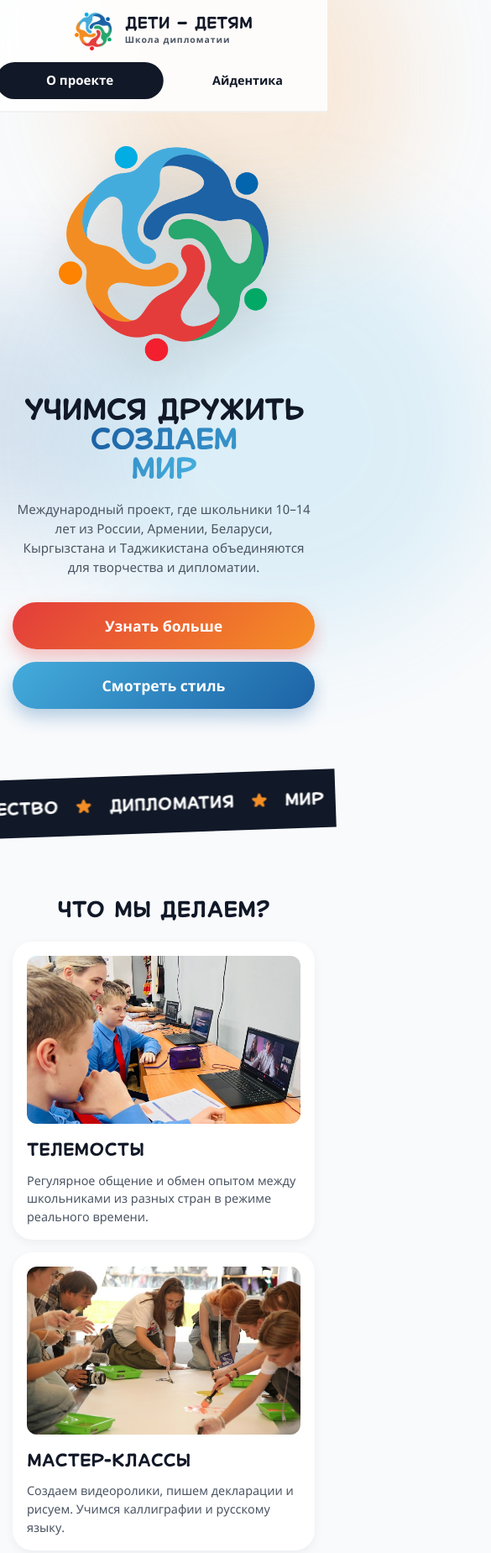
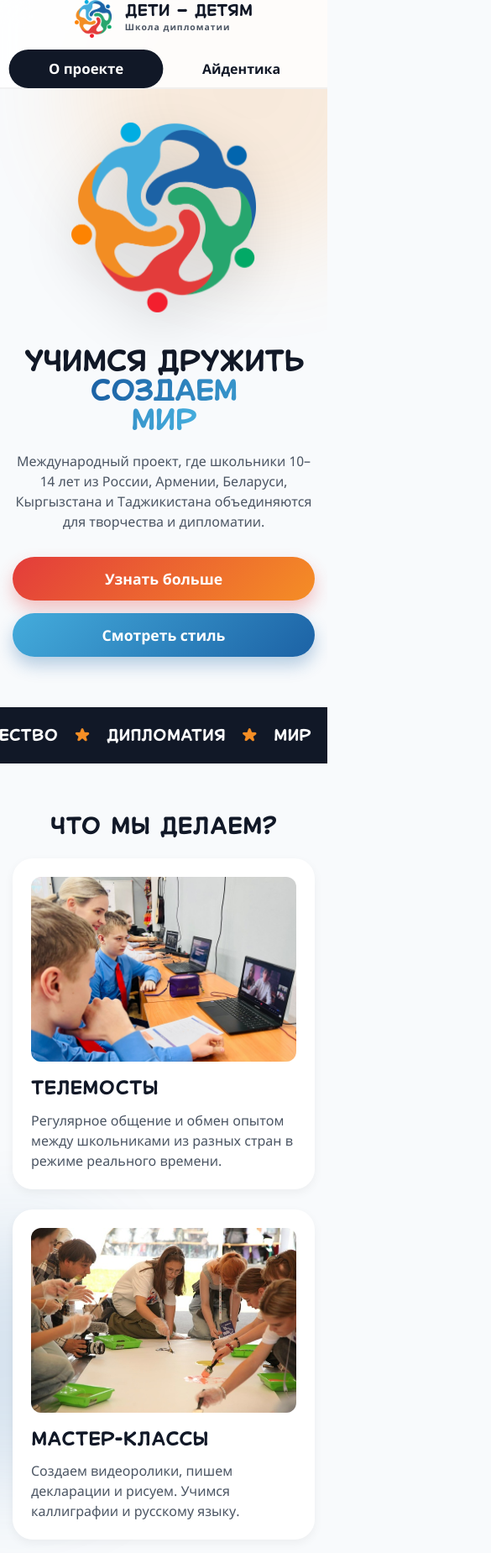
Before and after one commit to uvelk/deti_deti, a plain HTML site: page index.html in a window 390 px wide. Shown: the top 1849 px of the page at 84% size, 585 px wide, since content can reach past the window. Drawn offline with Linux system fonts and the light colour scheme; a web font is replaced by a local one.

Commit message:
Add files via upload

```diff
--- a/index.html
+++ b/index.html
@@ -2,7 +2,7 @@
 <html lang="ru">
 <head>
   <meta charset="utf-8">
-  <meta name="viewport" content="width=device-width, initial-scale=1">
+  <meta name="viewport" content="width=device-width, initial-scale=1.0, maximum-scale=1.0, user-scalable=no">
   <title>Дети — детям | Школа дипломатии</title>
   <meta name="description" content="Международный проект для детей. Учимся дружить, создаем мир!">
 
@@ -64,15 +64,23 @@
     }
 
     * { box-sizing: border-box; margin: 0; padding: 0; }
-    html { scroll-behavior: smooth; }
+
+    /* Жесткая блокировка горизонтальной прокрутки */
+    html, body {
+      scroll-behavior: smooth;
+      width: 100%;
+      max-width: 100vw;
+      overflow-x: hidden;
+      position: relative;
+    }
 
     body {
       font-family: var(--font-main);
       font-weight: 400;
       color: var(--ink);
       background-color: var(--bg-light);
-      overflow-x: hidden;
       line-height: 1.5;
+      -webkit-text-size-adjust: 100%; /* Запрет на авто-уменьшение шрифта на iOS */
     }
 
     h1, h2, h3, h4, .logo-text, .footer-logo {
@@ -113,6 +121,8 @@
       opacity: 0.15;
       z-index: -1;
       animation: blobMorph 12s infinite alternate ease-in-out;
+      /* Скрываем всё, что вылезает за пределы */
+      pointer-events: none;
     }
     .blob-1 { width: 400px; height: 400px; background: var(--c-armenia); top: -100px; right: -100px; }
     .blob-2 { width: 300px; height: 300px; background: var(--c-belarus); top: 40%; left: -150px; animation-delay: -2s; }
@@ -125,12 +135,14 @@
       z-index: 100;
       background: rgba(255, 255, 255, 0.85);
       backdrop-filter: blur(16px);
+      -webkit-backdrop-filter: blur(16px);
       border-bottom: 2px solid rgba(0,0,0,0.05);
     }
     .container {
       max-width: 1200px;
       margin: 0 auto;
       padding: 0 20px;
+      width: 100%;
     }
     .header-inner {
       display: flex;
@@ -195,7 +207,7 @@
     .btn-blue:hover { transform: translateY(-5px) scale(1.05); box-shadow: 0 15px 30px rgba(28, 98, 165, 0.5); }
 
     /* ==================== ГЛАВНЫЙ ЭКРАН (HERO) ==================== */
-    .hero { padding: 80px 0; position: relative; overflow: hidden; }
+    .hero { padding: 80px 0; position: relative; }
     .hero-grid {
       display: grid;
       grid-template-columns: 1.1fr 0.9fr;
@@ -242,6 +254,12 @@
       transform: rotate(-2deg) scale(1.05);
       margin: 40px 0;
       display: flex;
+      width: 100vw;
+      position: relative;
+      left: 50%;
+      right: 50%;
+      margin-left: -50vw;
+      margin-right: -50vw;
     }
     .marquee-content {
       display: flex;
@@ -261,7 +279,7 @@
       overflow: hidden;
       display: flex;
       padding: 20px 0;
-      margin: 40px;
+      margin: 40px 0;
       box-shadow: 0 -4px 12px rgba(0,0,0,0.05);
     }
     .pattern-marquee-content { display: flex; width: max-content; will-change: transform; }
@@ -277,6 +295,13 @@
       text-align: center;
     }
     .section-title.left { text-align: left; }
+
+    /* ==================== БЕЛАЯ СЕКЦИЯ (УЧАСТНИКИ) ==================== */
+    .white-section {
+      background: var(--white);
+      border-radius: 40px;
+      margin: 0 20px;
+    }
 
     /* ==================== СЕТКИ КАРТОЧЕК ==================== */
     .grid-4 { display: grid; gap: 24px; grid-template-columns: repeat(4, 1fr); }
@@ -440,6 +465,7 @@
       height: 100%;
       background-color: rgba(17, 24, 39, 0.7);
       backdrop-filter: blur(5px);
+      -webkit-backdrop-filter: blur(5px);
       align-items: center;
       justify-content: center;
       padding: 20px;
@@ -453,7 +479,6 @@
       box-shadow: var(--shadow-lg);
       position: relative;
       animation: fadeIn 0.3s ease;
-      /* Добавлено для мобильных: если форма длинная, она будет прокручиваться */
       max-height: 90vh;
       overflow-y: auto;
     }
@@ -474,7 +499,7 @@
       margin-bottom: 20px;
       font-size: 1.5rem;
       text-align: center;
-      padding-right: 20px; /* Чтобы текст не наезжал на крестик */
+      padding-right: 20px;
     }
     .form-group {
       margin-bottom: 15px;
@@ -492,7 +517,7 @@
       border: 1px solid #ddd;
       border-radius: 8px;
       font-family: var(--font-main);
-      font-size: 1rem;
+      font-size: 16px; /* Важно: 16px предотвращает авто-зум на iPhone */
       outline: none;
       transition: border 0.3s;
     }
@@ -578,15 +603,9 @@
     @keyframes fadeIn { from { opacity: 0; transform: translateY(10px); } to { opacity: 1; transform: translateY(0); } }
 
 
-    /* ==================== АДАПТИВНОСТЬ (НОУТБУКИ, ПЛАНШЕТЫ, ТЕЛЕФОНЫ) ==================== */
+    /* ==================== АДАПТИВНОСТЬ ==================== */
 
-    /* 1. Ноутбуки (ширина до 1200px) - небольшое уменьшение отступов */
-    @media (max-width: 1200px) {
-      .container { padding: 0 15px; }
-      .grid-4 { gap: 15px; }
-    }
-
-    /* 2. Планшеты (ширина до 992px) */
+    /* Планшеты (до 992px) */
     @media (max-width: 992px) {
       .grid-4 { grid-template-columns: repeat(2, 1fr); }
       .hero-grid { gap: 20px; }
@@ -599,56 +618,73 @@
       .motto-text { font-size: 1.5rem; }
     }
 
-    /* 3. Телефоны (ширина до 768px) */
+    /* Телефоны (до 768px) */
     @media (max-width: 768px) {
+      /* Отключаем наклон бегущей строки, чтобы она не создавала лишнюю ширину */
+      .marquee-wrapper {
+        transform: none;
+        margin: 20px 0;
+        width: 100%;
+        left: 0;
+        margin-left: 0;
+      }
+
       /* Шапка */
       .header-inner { flex-direction: column; height: auto; padding: 15px 0; gap: 15px; }
       .nav { width: 100%; justify-content: center; flex-wrap: wrap; }
-      .nav-link { flex: 1; text-align: center; padding: 10px 5px; font-size: 0.9rem; }
+      .nav-link { flex: 1; text-align: center; padding: 10px 5px; font-size: 1rem; }
 
       /* Главный экран */
       .hero { padding: 40px 0; }
       .hero-grid { grid-template-columns: 1fr; text-align: center; }
       .hero-art { order: -1; margin-bottom: 20px; }
-      .hero-desc { margin: 0 auto 30px; max-width: 100%; }
-      .hero h1 { font-size: 2.5rem; }
+      .hero-desc { margin: 0 auto 30px; max-width: 100%; font-size: 1rem; }
+      .hero h1 { font-size: 2.2rem; } /* Увеличен размер */
       .hero-actions { flex-direction: column; }
-      .btn { width: 100%; }
-      .hero-logo-main { max-width: 250px; }
+      .btn { width: 100%; padding: 14px 24px; font-size: 1.1rem; } /* Кнопки на всю ширину */
+      .hero-logo-main { max-width: 220px; }
 
       /* Бегущие строки */
       .marquee-content { font-size: 1.1rem; }
-      .pattern-marquee-wrapper { margin: 20px 0; } /* Убираем отступы по бокам, чтобы не было скролла */
+      .pattern-marquee-wrapper { margin: 20px 0; }
       .pattern-marquee-img { height: 50px; }
 
-      /* Сетки */
+      /* Секции и сетки */
       .section { padding: 40px 0; }
       .section-title { font-size: 1.8rem; margin-bottom: 25px; }
+      .section-title.left { text-align: center; } /* Центрируем заголовки на телефоне */
+
+      /* Белая секция (Кто участвует) */
+      .white-section {
+        margin: 0 10px; /* Уменьшаем отступы по бокам */
+        border-radius: 20px;
+        padding: 30px 15px;
+      }
+
       .grid-4, .grid-2, .merch-grid, .patterns-grid { grid-template-columns: 1fr; }
-      .card-img { height: 200px; }
+      .card-img { height: 220px; } /* Картинки чуть выше */
 
       /* Модальные окна */
-      .modal-content { padding: 25px 20px; max-height: 95vh; }
+      .modal-content { padding: 25px 20px; max-height: 95vh; width: calc(100% - 20px); }
       .form-row { grid-template-columns: 1fr; }
       .modal-content h3 { font-size: 1.3rem; }
 
       /* Подвал */
       .footer-contacts { flex-direction: column; gap: 10px; align-items: center; }
       .footer { padding: 40px 0; }
+      .footer-logo { font-size: 1.8rem; }
     }
 
-    /* 4. Маленькие телефоны (ширина до 480px) */
+    /* Очень маленькие телефоны (до 480px) */
     @media (max-width: 480px) {
+      .container { padding: 0 15px; } /* Уменьшаем поля */
       .logo-text { font-size: 1.1rem; }
       .logo-sub { font-size: 0.65rem; }
       .header-logo-img { width: 45px; height: 45px; }
       .hero h1 { font-size: 2rem; }
-      .hero-desc { font-size: 0.95rem; }
-      .section-title { font-size: 1.5rem; }
-      .card-bright { padding: 15px; }
-      .card-bright h3 { font-size: 1.2rem; }
-      .card-bright p { font-size: 0.9rem; }
-      .swatch-hex { font-size: 1rem; }
+      .section-title { font-size: 1.6rem; }
+      .card-bright { padding: 20px; }
+      .card-bright h3 { font-size: 1.3rem; }
       .logo-img-display { width: 100px; height: 100px; }
       .merch-image-placeholder { height: 180px; }
     }
@@ -745,7 +781,7 @@
       </div>
     </section>
 
-    <section class="section" style="background: var(--white); border-radius: 40px; margin: 0 20px;">
+    <section class="section white-section">
       <div class="container">
         <h2 class="section-title left reveal">Кто участвует?</h2>
         <div class="grid-2">
```
